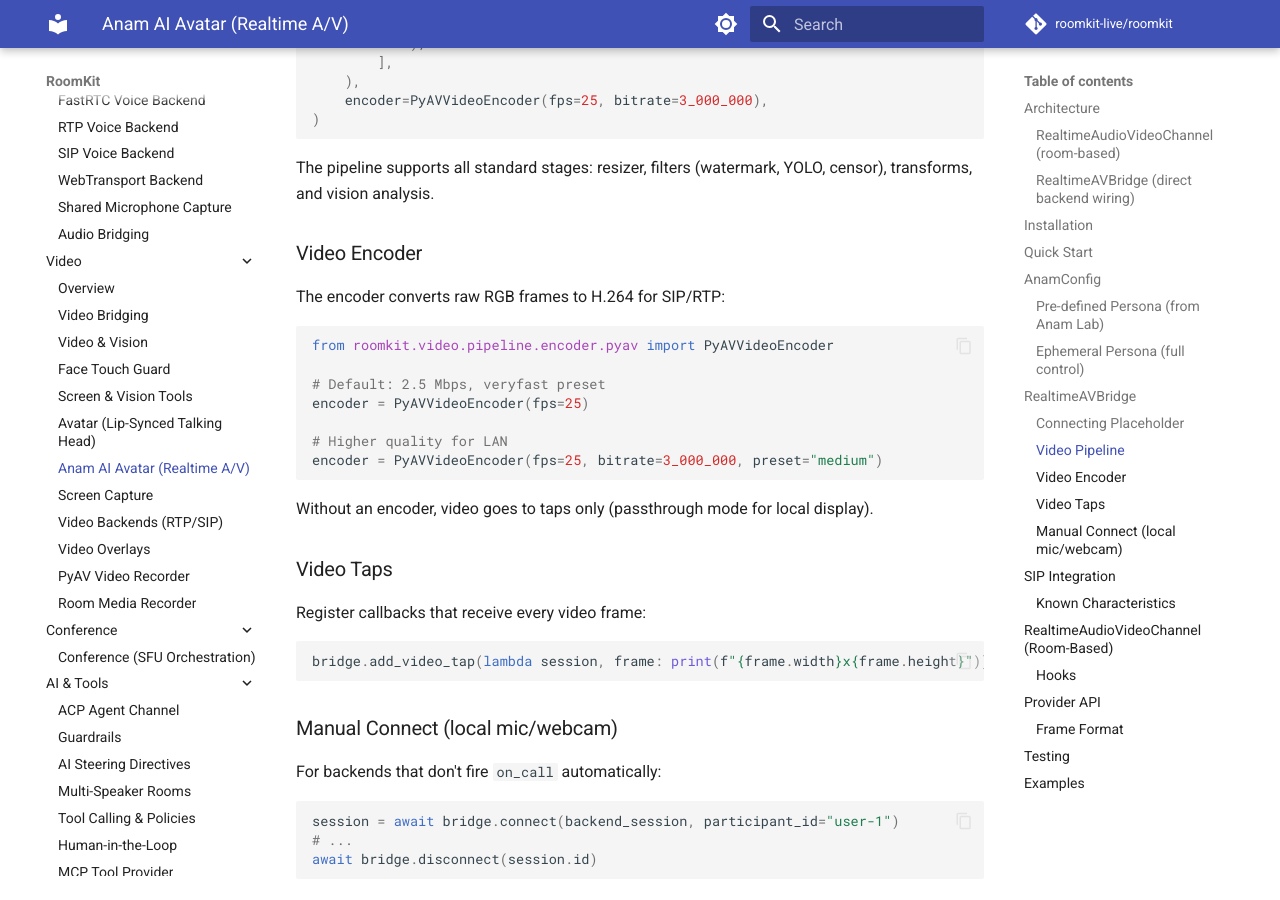
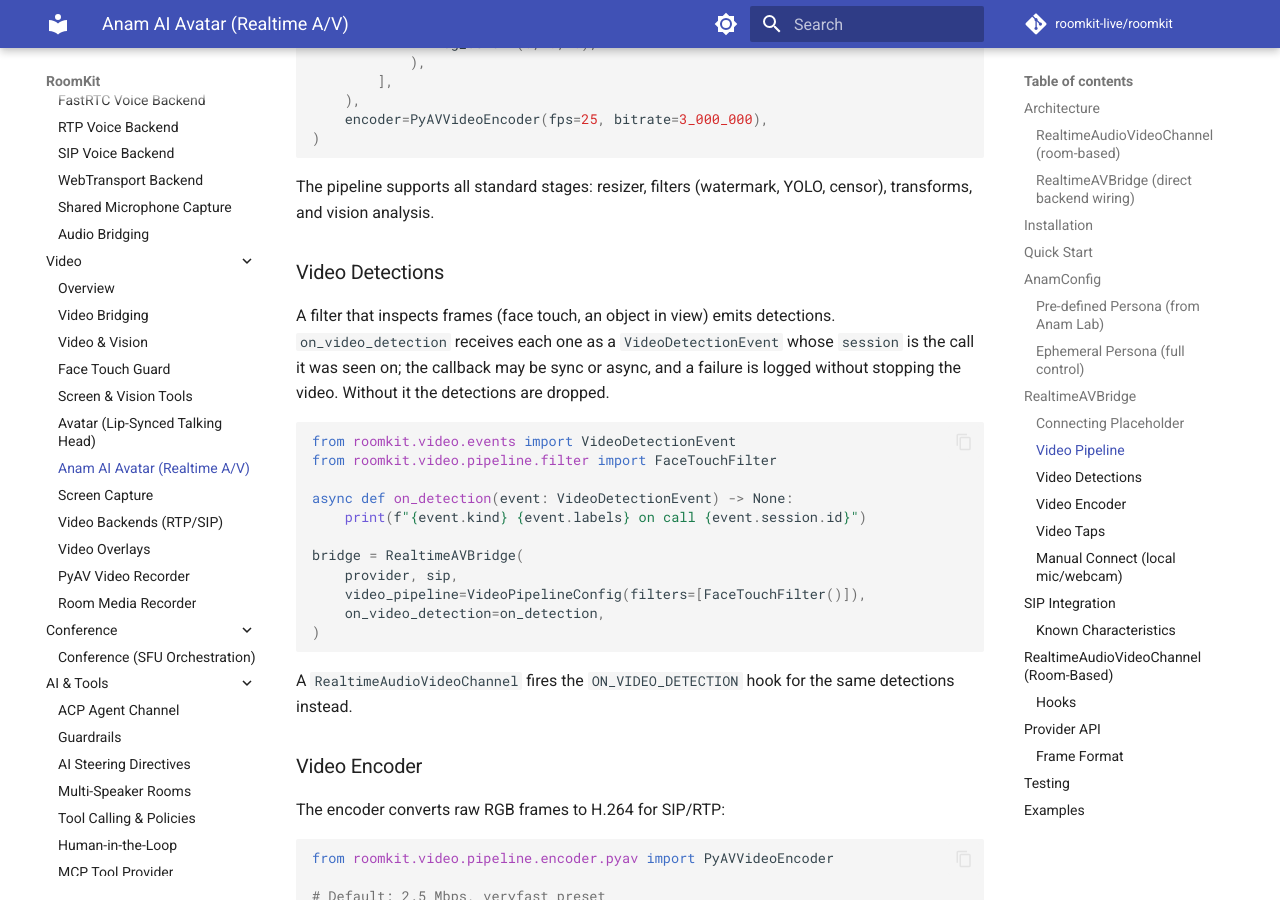
Before and after one commit to roomkit-live/roomkit-docs, an MkDocs documentation site: the page built from docs/guides/anam-avatar.md, in a window 1280 px wide and 900 px high, scrolled down 4750 px. Built offline with MkDocs 1.6.1 and Material for MkDocs 9.7.7, drawn with Linux system fonts in a browser that asks for light colours; comment, search, counter and statistics services are not loaded; some of the changed text lies outside the part shown.

Commit message:
docs: RealtimeAVBridge hands what its video filters detect to on_video_detection (RMK-757)

````diff
--- a/docs/guides/anam-avatar.md
+++ b/docs/guides/anam-avatar.md
@@ -156,6 +156,7 @@ bridge = RealtimeAVBridge(
     ),
     provider_sample_rate=48000,          # Anam outputs 48kHz
     on_transcription=my_handler,         # Optional callbacks
+    on_video_detection=my_detections,    # What the video filters detect
 )
 ```
 
@@ -214,6 +215,26 @@ bridge = RealtimeAVBridge(
 ```
 
 The pipeline supports all standard stages: resizer, filters (watermark, YOLO, censor), transforms, and vision analysis.
+
+### Video Detections
+
+A filter that inspects frames (face touch, an object in view) emits detections. `on_video_detection` receives each one as a `VideoDetectionEvent` whose `session` is the call it was seen on; the callback may be sync or async, and a failure is logged without stopping the video. Without it the detections are dropped.
+
+```python
+from roomkit.video.events import VideoDetectionEvent
+from roomkit.video.pipeline.filter import FaceTouchFilter
+
+async def on_detection(event: VideoDetectionEvent) -> None:
+    print(f"{event.kind} {event.labels} on call {event.session.id}")
+
+bridge = RealtimeAVBridge(
+    provider, sip,
+    video_pipeline=VideoPipelineConfig(filters=[FaceTouchFilter()]),
+    on_video_detection=on_detection,
+)
+```
+
+A `RealtimeAudioVideoChannel` fires the `ON_VIDEO_DETECTION` hook for the same detections instead.
 
 ### Video Encoder
 
@@ -402,3 +423,4 @@ await provider.simulate_video(session, frame)
 |---------|-------------|
 | `examples/realtime_av_anam.py` | Talk to an Anam avatar from your microphone and speakers; its video is written to an MP4 |
 | `examples/sip_anam_avatar.py` | SIP-to-Anam bridge with video pipeline and H.264 encoding |
+| `examples/realtime_av_bridge_detections.py` | What the bridge's video filters detect, handed to `on_video_detection` (mock provider, no API key) |
````
Also changed, not shown: docs/features.md (+1 -1 lines).
